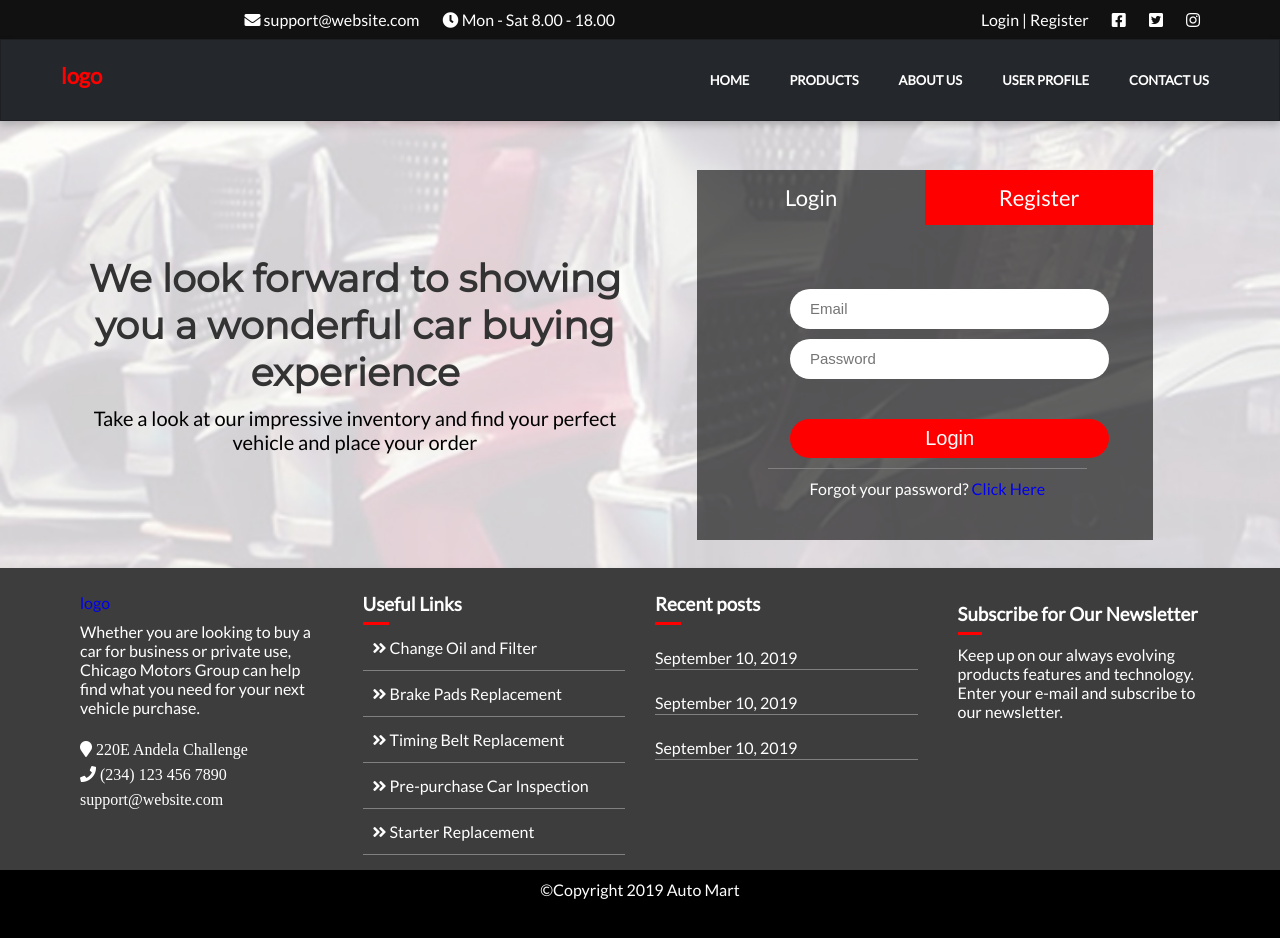
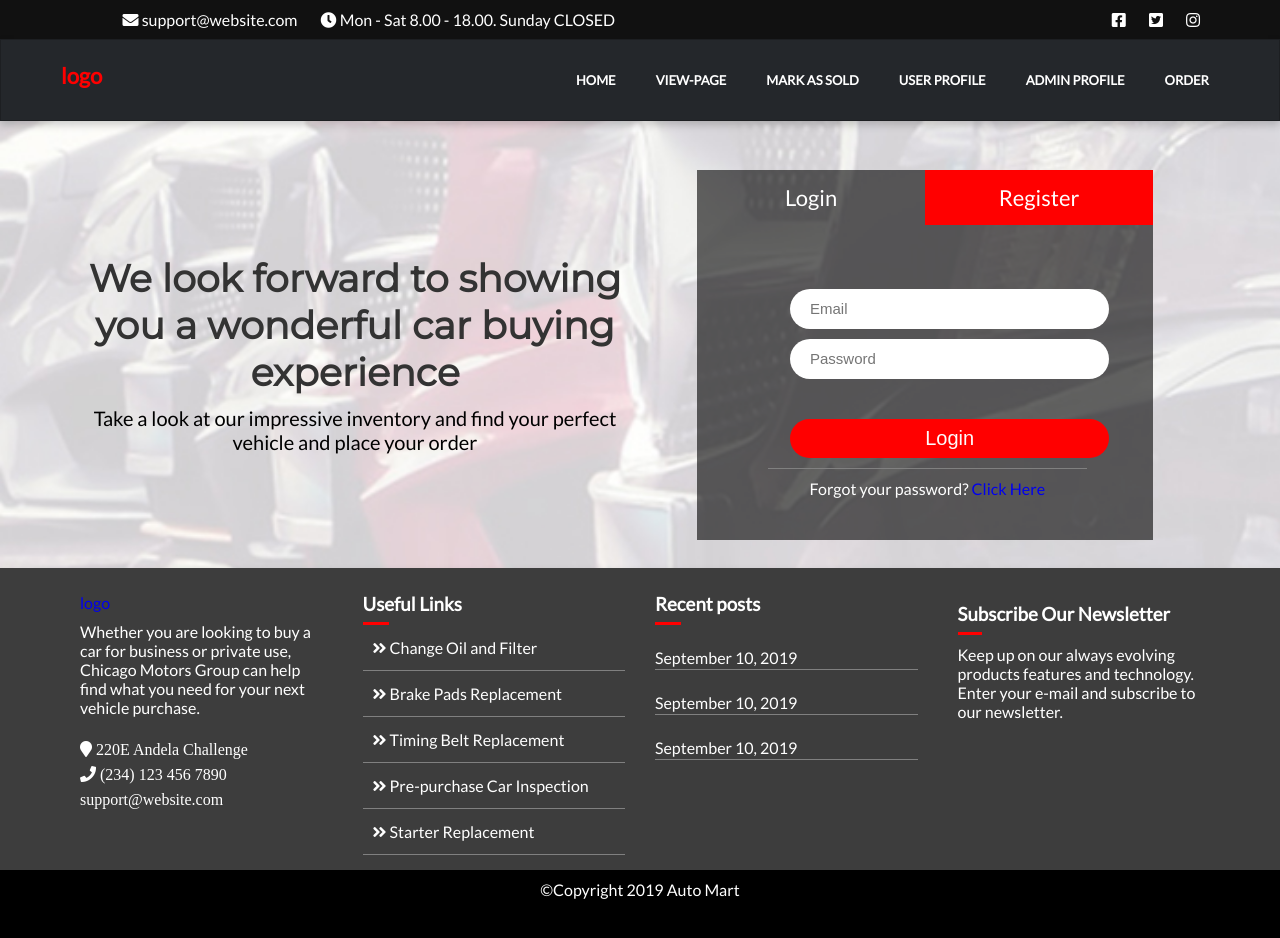
Before and after one commit to teejohn247/Auto-Mart-Website, a plain HTML site: page UI/index.html in a window 1280 px wide. Drawn offline with Linux system fonts and the light colour scheme; some icons are missing.

Commit message:
feature(admin-view-delete):add a page where the admin can view all posted ads and delete any [finishes #166075257]

```diff
--- a/UI/index.html
+++ b/UI/index.html
@@ -12,6 +12,7 @@
 	<link href="https://fonts.googleapis.com/css?family=Lato" rel="stylesheet">
 </head>
 <body>
+
   <div class="background">
   <header>
   <div class="container">
@@ -19,12 +20,11 @@
       <div class="grid-md-6">
            <ul class="list-inline">
              <li> <i class="fa fa-envelope"> </i> support@website.com</li>
-             <li> <i class="fa fa-clock"></i> Mon - Sat 8.00 - 18.00 </li>
+             <li> <i class="fa fa-clock"></i> Mon - Sat 8.00 - 18.00. Sunday CLOSED</li>
            </ul>
         </div>
       <div class="grid-md-6">
-           <ul class="list-inline float">
-          <li> Login | Register</li>
+           <ul class="list-inline">
           <li><i class="fab fa-facebook-square"></i></li>
           <li><i class="fab fa-twitter-square"></i></li>
           <li><i class="fab fa-instagram"></i></a></li>
@@ -41,19 +41,22 @@
         <a href="#" class="logo">logo</a>
         <ul class="main-nav" id="js-menu">
             <li>
-                <a href="#" class="nav-links">HOME</a>
+                <a href="home.html" class="nav-links">HOME</a>
             </li>
             <li>
-                <a href="#" class="nav-links">PRODUCTS</a>
+                <a href="view.html" class="nav-links">VIEW-PAGE</a>
             </li>
             <li>
-                <a href="#" class="nav-links">ABOUT US</a>
+                <a href="mark.html" class="nav-links">MARK AS SOLD</a>
             </li>
             <li>
-                <a href="#" class="nav-links">USER PROFILE</a>
+                <a href="user.html" class="nav-links">USER PROFILE</a>
             </li>
             <li>
-                <a href="#" class="nav-links">CONTACT US</a>
+                <a href="Admin.html" class="nav-links">ADMIN PROFILE</a>
+            </li>
+            <li>
+                <a href="purchase-order.html" class="nav-links">ORDER</a>
             </li>
 
         </ul>
@@ -105,6 +108,7 @@
                 </div>
             </div>
             </div>
+
               </div>
           </div>
 
@@ -171,7 +175,7 @@
       </div>
       <div class="grid-md-3 grid-sm-6">
         <div class="news-letter">
-        <h3 class="text-white">Subscribe for Our Newsletter </h3>
+        <h3 class="text-white">Subscribe Our Newsletter </h3>
          <p>Keep up on our always evolving products features and technology. Enter your e-mail and subscribe to our newsletter.</p>
          </div>
       </div>
@@ -193,5 +197,5 @@
 
 </div>
 </body>
-<script type="text/javascript" src="js/main.js"></script>
+<script type="text/javascript" src="js/index.js"></script>
 </html>
```
Also changed, not shown: UI/purchase-order.html (+1 -1 lines), UI/user.html (+1 -0 lines). Lines whose indentation alone changed are shown as unchanged.
